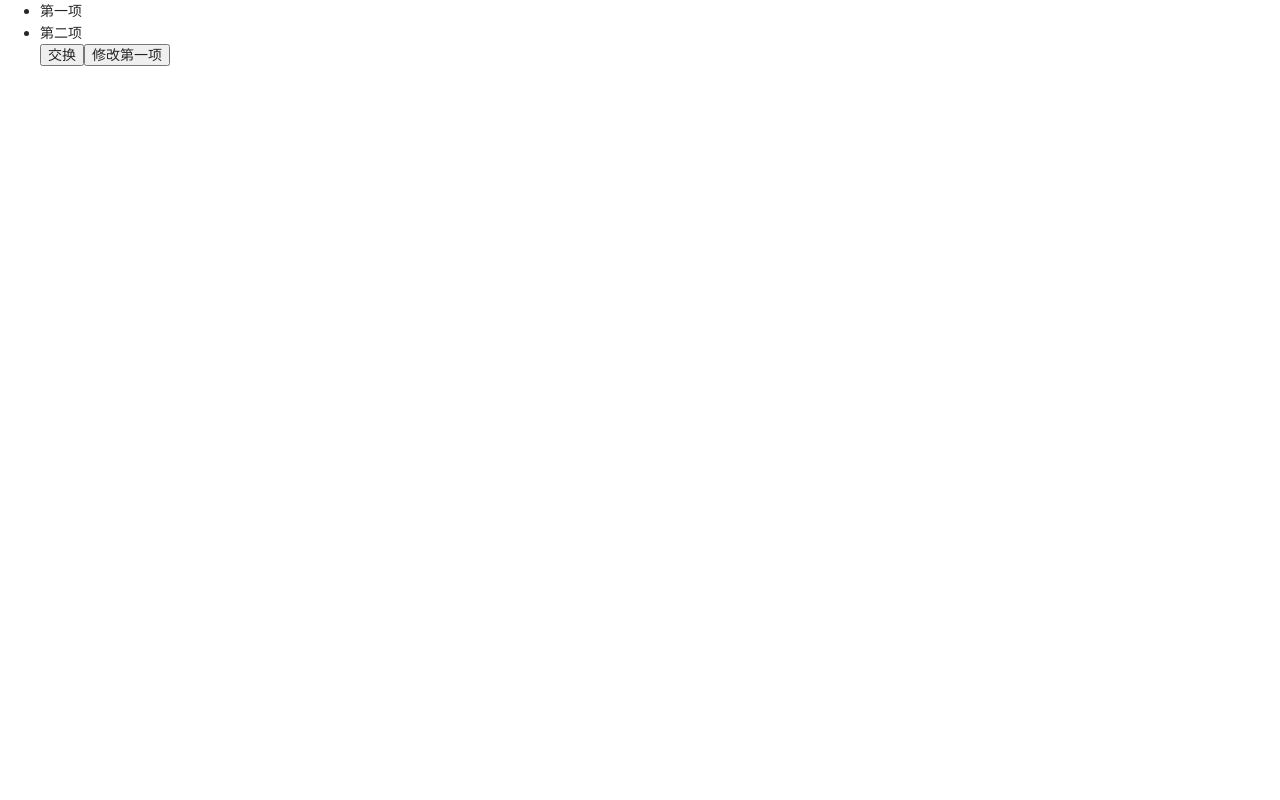
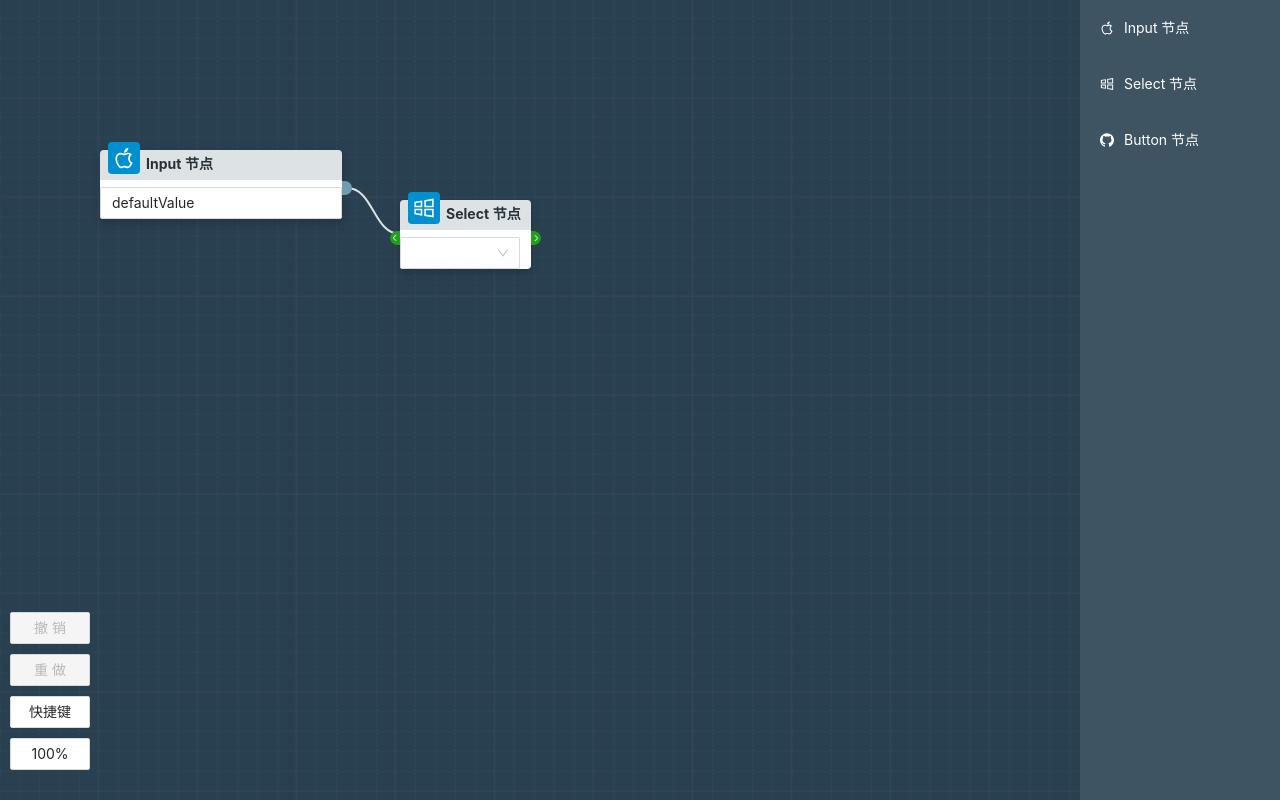
Before and after one commit to huangjincq/react-diagram-demo, a React (Create React App) app: page / in a window 1280 px wide. Built offline with nearby package versions, Linux system fonts and the light colour scheme.

Commit message:
test demo

```diff
--- a/src/DiagramPanel.tsx
+++ b/src/DiagramPanel.tsx
@@ -17,24 +17,24 @@ const defaultValue: IDiagramType = {
       id: 'node-1',
       coordinates: [100, 150],
       inputs: [],
-      outputs: [{ id: 'port-1', isLinked: true }],
+      outputs: [{id: 'port-1', isLinked: true}],
       type: 'nodeTypeInput',
       data: {
-        inputValue: 'defaultValue',
-      },
+        inputValue: 'defaultValue'
+      }
     },
     {
       id: 'node-2',
       type: 'nodeTypeSelect',
       coordinates: [400, 200],
-      inputs: [{ id: 'input-1', isLinked: false }],
-      outputs: [{ id: 'port-5', isLinked: false }],
+      inputs: [{id: 'input-1', isLinked: false}],
+      outputs: [{id: 'port-5', isLinked: false}],
       data: {
-        selectValue: '',
-      },
-    },
+        selectValue: ''
+      }
+    }
   ],
-  links: [{ input: 'port-1', output: 'node-2' }],
+  links: [{input: 'port-1', output: 'node-2'}]
 }
 
 const SCALE_STEP = 0.1
@@ -44,22 +44,22 @@ const DRAG_STATE = {
   START: 'START',
   MOVE: 'MOVE',
   END: 'END',
-  SELECTION: 'SELECTION',
+  SELECTION: 'SELECTION'
 }
 
 const CURSOR_MAP = {
   [DRAG_STATE.DEFAULT]: 'default',
   [DRAG_STATE.SELECTION]: 'default',
   [DRAG_STATE.START]: 'grab',
-  [DRAG_STATE.MOVE]: 'grabbing',
+  [DRAG_STATE.MOVE]: 'grabbing'
 }
 
 function DiagramPanel() {
-  const { value, set, setWithHistory, addAHistory, undo, redo, canUndo, canRedo } = useHistory(defaultValue)
+  const {value, set, setWithHistory, addAHistory, undo, redo, canUndo, canRedo} = useHistory(defaultValue)
   const [transform, setTransform] = useState<ITransform>({
     scale: 1,
     translateX: 0,
-    translateY: 0,
+    translateY: 0
   })
   const [selectionArea, setSelectionArea] = useState<ISelectionArea | undefined>()
   const [dragState, setDragState] = useState<string>(DRAG_STATE.DEFAULT)
@@ -104,14 +104,14 @@ function DiagramPanel() {
       const x = event.clientX
       const y = event.clientY
 
-      const diagramCanvasRect = document.getElementById('diagram-canvas')?.getBoundingClientRect() || { x: 0, y: 0 }
+      const diagramCanvasRect = document.getElementById('diagram-canvas')?.getBoundingClientRect() || {x: 0, y: 0}
 
       const coordinates: ICoordinateType = [
         (x - diagramCanvasRect.x) / transform.scale,
-        (y - diagramCanvasRect.y) / transform.scale,
+        (y - diagramCanvasRect.y) / transform.scale
       ]
       const newNode = createNode(nodeType, coordinates)
-      handleChange({ ...value, nodes: [...value.nodes, newNode] })
+      handleChange({...value, nodes: [...value.nodes, newNode]})
     },
     [handleChange, transform, value]
   )
@@ -124,7 +124,7 @@ function DiagramPanel() {
     (event: any) => {
       const wheelDelta = event.nativeEvent.wheelDelta
 
-      let { scale, translateX, translateY } = transform
+      let {scale, translateX, translateY} = transform
 
       const offsetX = ((event.clientX - translateX) * SCALE_STEP) / scale
       const offsetY = ((event.clientY - translateY) * SCALE_STEP) / scale
@@ -145,7 +145,7 @@ function DiagramPanel() {
       handleThrottleSetTransform({
         scale: Number(scale.toFixed(2)),
         translateX,
-        translateY,
+        translateY
       })
     },
     [handleThrottleSetTransform, transform]
@@ -157,7 +157,7 @@ function DiagramPanel() {
         x: event.clientX,
         y: event.clientY,
         relativeX: event.clientX - transform.translateX,
-        relativeY: event.clientY - transform.translateY,
+        relativeY: event.clientY - transform.translateY
       }
       if (checkMouseDownTargetIsDrawPanel(event, panelRef.current)) {
         if (dragState === DRAG_STATE.START) {
@@ -179,7 +179,7 @@ function DiagramPanel() {
           left: Math.min(e.clientX, mouseDownStartPosition.current.x) - panelRect.x,
           top: Math.min(e.clientY, mouseDownStartPosition.current.y) - panelRect.y,
           width: Math.abs(e.clientX - mouseDownStartPosition.current.x),
-          height: Math.abs(e.clientY - mouseDownStartPosition.current.y),
+          height: Math.abs(e.clientY - mouseDownStartPosition.current.y)
         })
         const selectAreaDom = selectionAreaRef.current
         const activeNodeIds = (value as IDiagramType).nodes
@@ -213,7 +213,7 @@ function DiagramPanel() {
         handleThrottleSetTransform({
           ...transform,
           translateX: event.clientX - mouseDownStartPosition.current.relativeX,
-          translateY: event.clientY - mouseDownStartPosition.current.relativeY,
+          translateY: event.clientY - mouseDownStartPosition.current.relativeY
         })
       }
       if (dragState === DRAG_STATE.SELECTION) {
@@ -249,7 +249,7 @@ function DiagramPanel() {
       left: selectionArea?.left,
       top: selectionArea?.top,
       width: selectionArea?.width,
-      height: selectionArea?.height,
+      height: selectionArea?.height
     }),
     [selectionArea]
   )
@@ -268,7 +268,7 @@ function DiagramPanel() {
       onMouseUp={handleMouseUp}
       onKeyDown={handleKeyDown}
       onKeyUp={handleKeyUp}
-      style={{ cursor }}
+      style={{cursor}}
     >
       <Diagram
         value={value}
@@ -277,8 +277,8 @@ function DiagramPanel() {
         onAddHistory={handleAddHistory}
         activeNodeIds={activeNodeIds}
       />
-      <NodeList />
-      <Toolbar undo={undo} redo={redo} canUndo={canUndo} scale={transform.scale} canRedo={canRedo} />
+      <NodeList/>
+      <Toolbar undo={undo} redo={redo} canUndo={canUndo} scale={transform.scale} canRedo={canRedo}/>
       <div
         ref={selectionAreaRef}
         className="diagram-selection-area"
--- a/src/components/Diagram/DiagramNode.tsx
+++ b/src/components/Diagram/DiagramNode.tsx
@@ -69,7 +69,6 @@ export const DiagramNode: React.FC<DiagramNodeProps> = React.memo((props) => {
       dragStartPoint.current[0] + info.offset[0] / scale,
       dragStartPoint.current[1] + info.offset[1] / scale,
     ]
-    console.log(info)
 
     onNodePositionChange(id, nextCoords)
   })
--- a/src/components/Diagram/LinksCanvas.tsx
+++ b/src/components/Diagram/LinksCanvas.tsx
@@ -1,12 +1,11 @@
 import React, { useCallback } from 'react'
 import { Link } from './Link'
 import { ILinkType, INodeType, ICoordinateType } from '../../types'
-import { isEqual } from 'lodash-es'
 
 interface LinkCanvasProps {
   nodes: INodeType[]
   links: ILinkType[]
-  onChange: (value: ILinkType[]) => void
+  onDelete: (link: ILinkType) => void
 }
 
 /*
@@ -25,19 +24,19 @@ const findPortParentNodeInfo = (nodes: INodeType[], entityId: string): EntityPut
   for (let i = 0; i < nodes.length; i++) {
     const node = nodes[i]
     if (node.id === entityId) {
-      return { type: 'node', coordinates: node.coordinates, id: entityId }
+      return {type: 'node', coordinates: node.coordinates, id: entityId}
     } else {
       for (let j = 0; j < node.inputs.length; j++) {
         const input = node.inputs[j]
         if (input.id === entityId) {
-          return { type: 'port', coordinates: node.coordinates, id: entityId }
+          return {type: 'port', coordinates: node.coordinates, id: entityId}
         }
       }
 
       for (let k = 0; k < node.outputs.length; k++) {
         const output = node.outputs[k]
         if (output.id === entityId) {
-          return { type: 'port', coordinates: node.coordinates, id: entityId }
+          return {type: 'port', coordinates: node.coordinates, id: entityId}
         }
       }
     }
@@ -45,30 +44,29 @@ const findPortParentNodeInfo = (nodes: INodeType[], entityId: string): EntityPut
 }
 
 export const LinksCanvas: React.FC<LinkCanvasProps> = React.memo((props) => {
-  const { nodes, onChange, links } = props
+  const {nodes, onDelete, links} = props
 
-  const removeFromLinksArray = useCallback(
-    (link) => {
-      if (links.length > 0 && onChange) {
-        const nextLinks = links.filter((item) => !isEqual(item, link))
-        onChange(nextLinks)
-      }
-    },
-    [links, onChange]
-  )
+  // const removeFromLinksArray = useCallback(
+  //   (link) => {
+
+  //   },
+  //   [links, onChange]
+  // )
 
   return (
     <svg className="diagram-link-canvas">
       {links &&
-        links.map((link) => (
+      links.map((link) => (
+        <>
           <Link
             link={link}
             input={findPortParentNodeInfo(nodes, link.input)}
             output={findPortParentNodeInfo(nodes, link.output)}
-            onDelete={removeFromLinksArray}
+            onDelete={onDelete}
             key={`${link.input}-${link.output}`}
           />
-        ))}
+        </>
+      ))}
     </svg>
   )
 })
--- a/src/components/Diagram/index.tsx
+++ b/src/components/Diagram/index.tsx
@@ -6,7 +6,7 @@ import { Segment } from './Segment'
 
 import './style.scss'
 import { IDiagramType, ILinkType, ISegmentType, IPortRefs, INodeRefs, ITransform, ICoordinateType } from '../../types'
-import { cloneDeep } from 'lodash-es'
+import { cloneDeep, isEqual } from 'lodash-es'
 
 interface DiagramProps {
   value: IDiagramType
@@ -17,16 +17,16 @@ interface DiagramProps {
 }
 
 export const Diagram: React.FC<DiagramProps> = React.memo((props) => {
-  const { value, onChange, onAddHistory, transform, activeNodeIds } = props
+  const {value, onChange, onAddHistory, transform, activeNodeIds} = props
   const [segment, setSegment] = useState<ISegmentType | undefined>()
-  const { current: portRefs } = useRef<IPortRefs>({}) // 保存所有 Port 的 Dom 节点
-  const { current: nodeRefs } = useRef<INodeRefs>({}) // 保存所有 Node 的 Dom 节点
+  const {current: portRefs} = useRef<IPortRefs>({}) // 保存所有 Port 的 Dom 节点
+  const {current: nodeRefs} = useRef<INodeRefs>({}) // 保存所有 Node 的 Dom 节点
 
   const handleNodePositionChange = (nodeId: string, nextCoordinates: ICoordinateType) => {
     const nextNodes = [...value.nodes]
     const index = nextNodes.findIndex((node) => node.id === nodeId)
     nextNodes[index].coordinates = nextCoordinates
-    onChange({ ...value, nodes: nextNodes }, true)
+    onChange({...value, nodes: nextNodes}, true)
   }
 
   const handleNodeValueChange = (nodeId: string, nextNodeValue: any) => {
@@ -34,7 +34,7 @@ export const Diagram: React.FC<DiagramProps> = React.memo((props) => {
     const nextNodes = cloneDeep(value.nodes)
     const index = nextNodes.findIndex((node) => node.id === nodeId)
     nextNodes[index].data = nextNodeValue
-    onChange({ ...value, nodes: nextNodes })
+    onChange({...value, nodes: nextNodes})
   }
 
   const handleAddHistory = (nodeId: string, nextCoordinates: ICoordinateType) => {
@@ -42,7 +42,7 @@ export const Diagram: React.FC<DiagramProps> = React.memo((props) => {
     const nextNodes = cloneDeep(value.nodes)
     const index = nextNodes.findIndex((node) => node.id === nodeId)
     nextNodes[index].coordinates = nextCoordinates
-    onAddHistory({ ...value, nodes: nextNodes })
+    onAddHistory({...value, nodes: nextNodes})
   }
 
   // when a port is registered, save it to the local reference
@@ -58,7 +58,7 @@ export const Diagram: React.FC<DiagramProps> = React.memo((props) => {
 
   // when a new segment is dragged, save it to the local state
   const onDragNewSegment = useCallback((portId, from, to) => {
-    setSegment({ id: `segment-${portId}`, from, to })
+    setSegment({id: `segment-${portId}`, from, to})
   }, [])
 
   // when a segment fails to connect, reset the segment state
@@ -69,15 +69,16 @@ export const Diagram: React.FC<DiagramProps> = React.memo((props) => {
   // when a segment connects, update the links schema, perform the onChange callback
   // with the new data, then reset the segment state
   const onSegmentConnect = (input: string, output: string) => {
-    const nextLinks = [...value.links, { input, output }]
-    onChange({ ...value, links: nextLinks })
+    const nextLinks = [...value.links, {input, output}]
+    onChange({...value, links: nextLinks})
     setSegment(undefined)
   }
 
   // when links change, performs the onChange callback with the new incoming data
-  const onLinkDelete = (nextLinks: ILinkType[]) => {
-    onChange({ ...value, links: nextLinks })
-  }
+  const onLinkDelete = useCallback((link: ILinkType) => {
+    const nextLinks = value.links.filter((item) => !isEqual(item, link))
+    onChange({...value, links: nextLinks})
+  }, [value, onChange])
 
   return (
     <DiagramCanvas portRefs={portRefs} nodeRefs={nodeRefs} transform={transform}>
@@ -93,8 +94,8 @@ export const Diagram: React.FC<DiagramProps> = React.memo((props) => {
         onAddHistory={handleAddHistory}
         activeNodeIds={activeNodeIds}
       />
-      <LinksCanvas nodes={value.nodes} links={value.links} onChange={onLinkDelete} />
-      {segment && <Segment segment={segment} />}
+      <LinksCanvas nodes={value.nodes} links={value.links} onDelete={onLinkDelete}/>
+      {segment && <Segment segment={segment}/>}
     </DiagramCanvas>
   )
 })
--- a/src/index.tsx
+++ b/src/index.tsx
@@ -1,14 +1,14 @@
 import React from 'react'
 import ReactDOM from 'react-dom'
 import './index.css'
-// import DiagramPanel from './DiagramPanel'
+import DiagramPanel from './DiagramPanel'
 import reportWebVitals from './reportWebVitals'
-import { Test } from './testComponent/Test'
+// import { Test } from './testComponent/Test'
 
 ReactDOM.render(
   <React.StrictMode>
-    {/*<DiagramPanel />*/}
-    <Test/>
+    <DiagramPanel />
+    {/*<Test/>*/}
   </React.StrictMode>,
   document.getElementById('root')
 )
```
